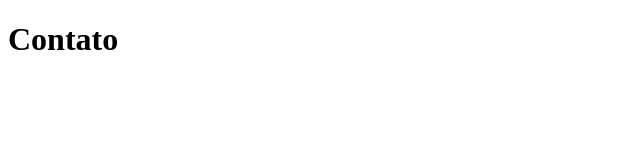
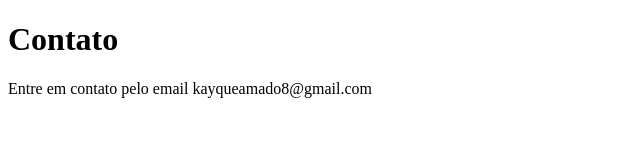
Before and after one commit to DreamkitteXz/Curso-GitHub-Alura, a plain HTML site: page contato.html in a window 1280 px wide. Shown: the whole page, without its empty margins (0-640 px from the left). Drawn offline with Linux system fonts and the light colour scheme.

Commit message:
adicionando o email de contato

```diff
--- a/contato.html
+++ b/contato.html
@@ -7,5 +7,6 @@
 </head>
 <body>
         <h1>Contato</h1>
+        <p>Entre em contato pelo email kayqueamado8@gmail.com</p>
 </body>
 </html>
```
